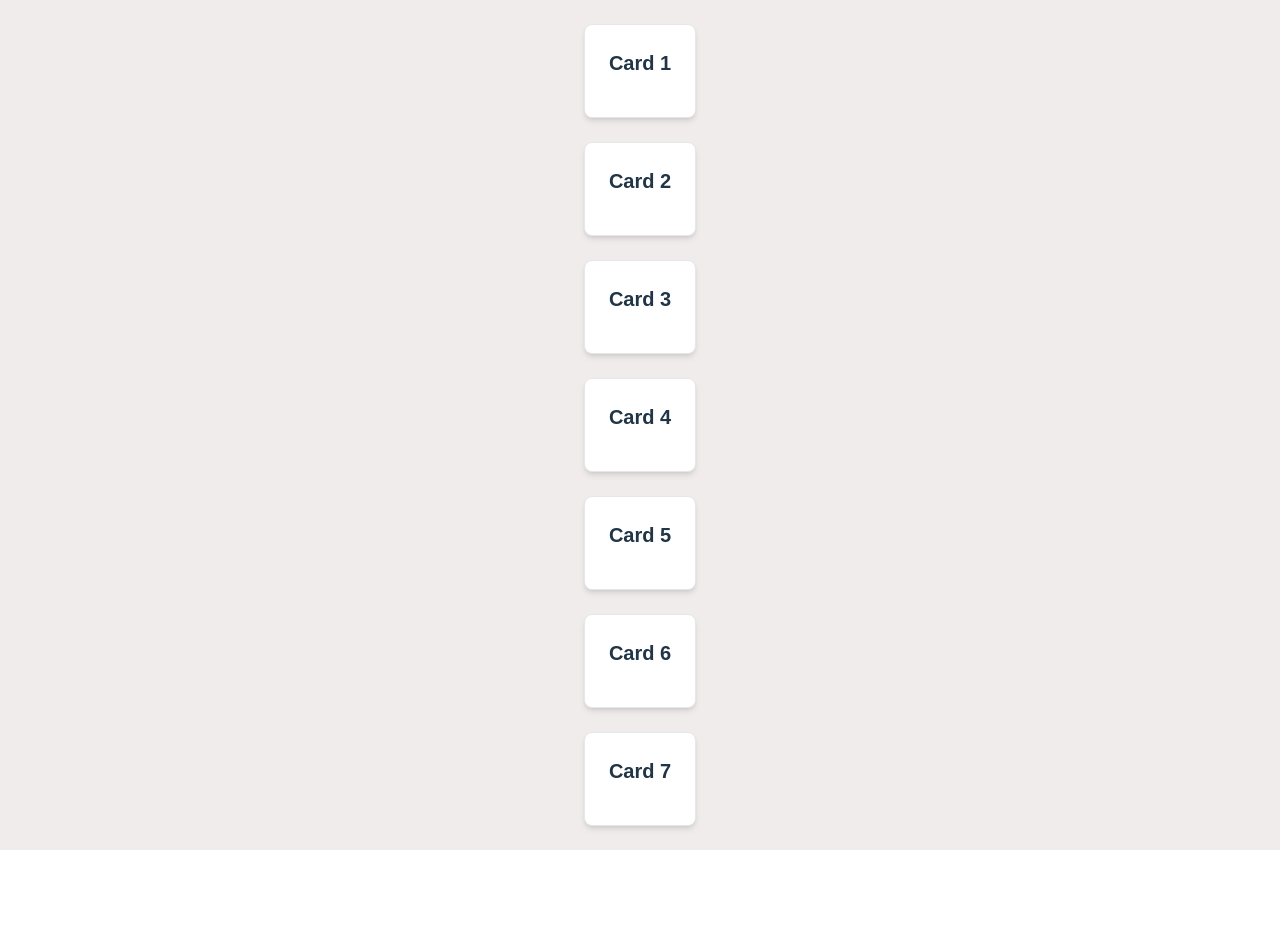
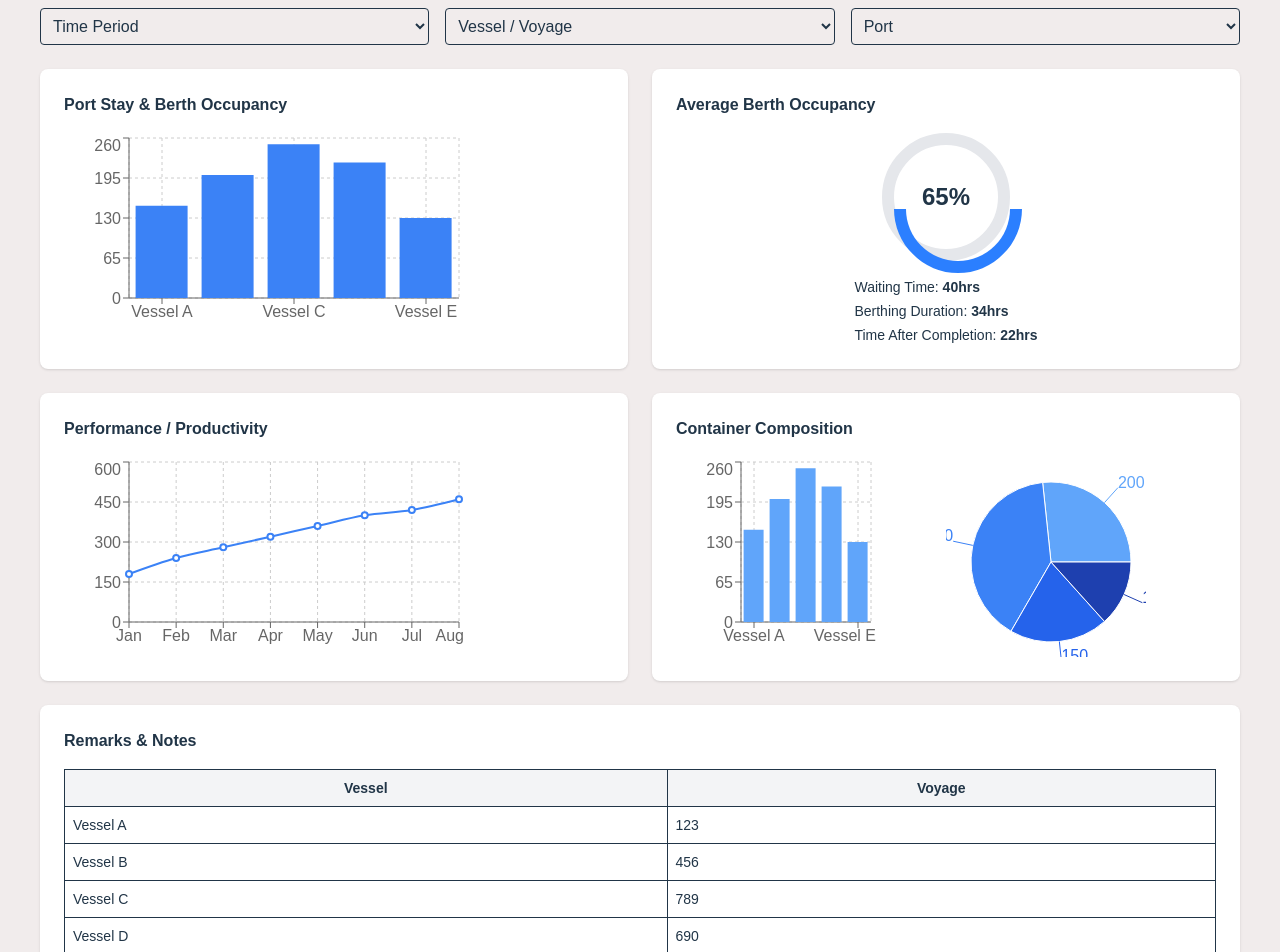
Before and after one commit to habibarrsyd/port-management-system, a React (Vite) app in the folder frontend/: page /dashboard in a window 1280 px wide. Shown: the part 160-1112 px from the top of the page. Before the commit the page ends 1010 px from the top, so only its background shows below. Built offline with nearby package versions, Linux system fonts and the light colour scheme.

Commit message:
update for template dashboard

```diff
--- a/frontend/package.json
+++ b/frontend/package.json
@@ -26,6 +26,7 @@
     "react-dom": "^19.1.1",
     "react-router-dom": "^7.8.2",
     "react-toastify": "^11.0.5",
+    "recharts": "^3.1.2",
     "xlsx": "^0.18.5"
   },
   "devDependencies": {
--- a/frontend/src/pages/dashboard.jsx
+++ b/frontend/src/pages/dashboard.jsx
@@ -1,24 +1,167 @@
-import React from 'react';
-import Card from '../component/cards';
+import {
+  BarChart,
+  Bar,
+  LineChart,
+  Line,
+  XAxis,
+  YAxis,
+  CartesianGrid,
+  Tooltip,
+  Legend,
+  PieChart,
+  Pie,
+  Cell,
+} from "recharts";
 
-const Dashboard = () => {
+export default function Dashboard() {
+  const barData = [
+    { name: "Vessel A", value: 150 },
+    { name: "Vessel B", value: 200 },
+    { name: "Vessel C", value: 250 },
+    { name: "Vessel D", value: 220 },
+    { name: "Vessel E", value: 130 },
+  ];
+
+  const lineData = [
+    { name: "Jan", value: 180 },
+    { name: "Feb", value: 240 },
+    { name: "Mar", value: 280 },
+    { name: "Apr", value: 320 },
+    { name: "May", value: 360 },
+    { name: "Jun", value: 400 },
+    { name: "Jul", value: 420 },
+    { name: "Aug", value: 460 },
+  ];
+
+  const pieData = [
+    { name: "20ft", value: 200 },
+    { name: "40FL", value: 300 },
+    { name: "40FRL", value: 150 },
+    { name: "Other", value: 100 },
+  ];
+  const COLORS = ["#60a5fa", "#3b82f6", "#2563eb", "#1e40af"];
+
   return (
-    <div className="container mx-auto p-6 mt-40">
-      {/* Grid untuk 6 card (3 baris, masing-masing 2 card) */}
-      <div className="grid grid-cols-1 md:grid-cols-2 gap-6 mb-6">
-        <Card title="Card 1" />
-        <Card title="Card 2" />
-        <Card title="Card 3" />
-        <Card title="Card 4" />
-        <Card title="Card 5" />
-        <Card title="Card 6" />
+    <div className="p-10 mt-10 w-screen">
+      <h1 className="text-3xl font-bold text-center mb-8">
+        Port Operations Dashboard
+      </h1>
+
+      {/* Filters */}
+      <div className="grid grid-cols-3 gap-4 mb-6">
+        <select className="p-2 border rounded">
+          <option>Time Period</option>
+        </select>
+        <select className="p-2 border rounded">
+          <option>Vessel / Voyage</option>
+        </select>
+        <select className="p-2 border rounded">
+          <option>Port</option>
+        </select>
       </div>
-      {/* Card terakhir memanjang penuh */}
-      <div className="grid grid-cols-1">
-        <Card title="Card 7" />
+
+      {/* Grid Layout for Cards */}
+      <div className="grid grid-cols-12 gap-6">
+        {/* Bar Chart */}
+        <div className="col-span-6 bg-white p-6 rounded-lg shadow">
+          <h2 className="font-bold mb-4">Port Stay & Berth Occupancy</h2>
+          <BarChart width={400} height={200} data={barData}>
+            <CartesianGrid strokeDasharray="3 3" />
+            <XAxis dataKey="name" />
+            <YAxis />
+            <Tooltip />
+            <Bar dataKey="value" fill="#3b82f6" />
+          </BarChart>
+        </div>
+
+        {/* Gauge Placeholder */}
+        <div className="col-span-6 bg-white p-6 rounded-lg shadow">
+          <h2 className="font-bold mb-4">Average Berth Occupancy</h2>
+          <div className="flex flex-col items-center justify-center">
+            <div className="w-32 h-32 rounded-full border-[12px] border-gray-200 flex items-center justify-center relative">
+              <div className="absolute top-0 left-0 w-32 h-32 rounded-full border-[12px] border-blue-500 border-t-transparent border-l-transparent rotate-[45deg]" />
+              <span className="text-2xl font-bold">65%</span>
+            </div>
+            <div className="mt-4 space-y-1 text-sm">
+              <p>Waiting Time: <span className="font-bold">40hrs</span></p>
+              <p>Berthing Duration: <span className="font-bold">34hrs</span></p>
+              <p>Time After Completion: <span className="font-bold">22hrs</span></p>
+            </div>
+          </div>
+        </div>
+
+        {/* Line Chart */}
+        <div className="col-span-6 bg-white p-6 rounded-lg shadow">
+          <h2 className="font-bold mb-4">Performance / Productivity</h2>
+          <LineChart width={400} height={200} data={lineData}>
+            <CartesianGrid strokeDasharray="3 3" />
+            <XAxis dataKey="name" />
+            <YAxis />
+            <Tooltip />
+            <Line type="monotone" dataKey="value" stroke="#3b82f6" strokeWidth={2} />
+          </LineChart>
+        </div>
+
+        {/* Stacked Bar + Pie */}
+        <div className="col-span-6 bg-white p-6 rounded-lg shadow">
+          <h2 className="font-bold mb-4">Container Composition</h2>
+          <div className="grid grid-cols-2">
+            <BarChart width={200} height={200} data={barData}>
+              <CartesianGrid strokeDasharray="3 3" />
+              <XAxis dataKey="name" />
+              <YAxis />
+              <Tooltip />
+              <Bar dataKey="value" fill="#60a5fa" />
+            </BarChart>
+            <PieChart width={200} height={200}>
+              <Pie
+                data={pieData}
+                cx={100}
+                cy={100}
+                outerRadius={80}
+                fill="#8884d8"
+                dataKey="value"
+                label
+              >
+                {pieData.map((entry, index) => (
+                  <Cell key={`cell-${index}`} fill={COLORS[index % COLORS.length]} />
+                ))}
+              </Pie>
+            </PieChart>
+          </div>
+        </div>
+
+        {/* Table */}
+        <div className="col-span-12 bg-white p-6 rounded-lg shadow">
+          <h2 className="font-bold mb-4">Remarks & Notes</h2>
+          <table className="w-full border text-sm">
+            <thead className="bg-gray-100">
+              <tr>
+                <th className="p-2 border">Vessel</th>
+                <th className="p-2 border">Voyage</th>
+              </tr>
+            </thead>
+            <tbody>
+              <tr>
+                <td className="p-2 border">Vessel A</td>
+                <td className="p-2 border">123</td>
+              </tr>
+              <tr>
+                <td className="p-2 border">Vessel B</td>
+                <td className="p-2 border">456</td>
+              </tr>
+              <tr>
+                <td className="p-2 border">Vessel C</td>
+                <td className="p-2 border">789</td>
+              </tr>
+              <tr>
+                <td className="p-2 border">Vessel D</td>
+                <td className="p-2 border">690</td>
+              </tr>
+            </tbody>
+          </table>
+        </div>
       </div>
     </div>
   );
-};
-
-export default Dashboard;
+}
```
Also changed, not shown: 1 other file (tests, documents, lock files or other folders).
